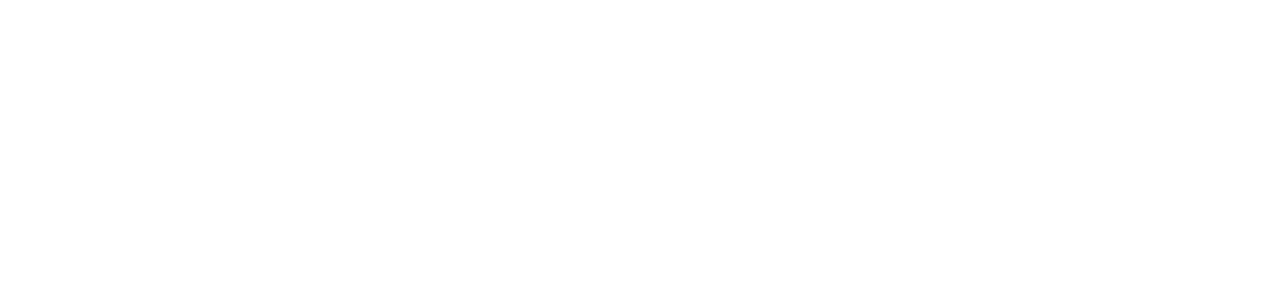
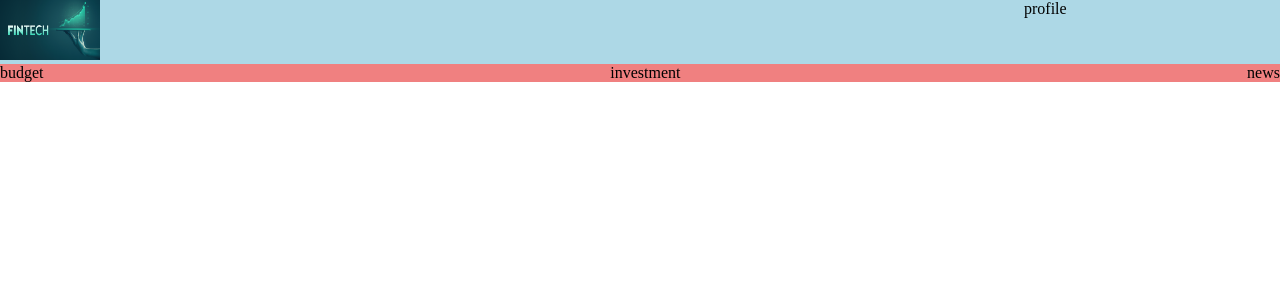
Before and after one commit to mittalsam20/Family-budget-tracker, a React (Create React App) app in the folder client/: page / in a window 1280 px wide. Shown: the top 300 px of the page. Built offline with nearby package versions, Linux system fonts and the light colour scheme.

Commit message:
created a topbar component

```diff
--- a/client/package.json
+++ b/client/package.json
@@ -3,12 +3,14 @@
   "version": "0.1.0",
   "private": true,
   "dependencies": {
+    "@material-ui/core": "^4.12.2",
     "@testing-library/jest-dom": "^5.14.1",
     "@testing-library/react": "^11.2.7",
     "@testing-library/user-event": "^12.8.3",
     "react": "^17.0.2",
     "react-dom": "^17.0.2",
     "react-scripts": "4.0.3",
+    "sass": "^1.35.2",
     "web-vitals": "^1.1.2"
   },
   "scripts": {
--- a/client/src/App.js
+++ b/client/src/App.js
@@ -1,7 +1,10 @@
 import "./App.css";
+import Home from "./pages/home/Home";
 
 const App = () => {
-  return <div></div>;
+  return (
+    <Home />
+  );
 };
 
 export default App;
--- /dev/null
+++ b/client/src/component/topbar/Topbar.jsx
@@ -0,0 +1,24 @@
+import React from 'react'
+import "./Topbar.scss"
+import logo from "../../assets/logo.png"
+
+function Topbar() {
+    return (
+        <div className="topbar">
+            <div className="topbar-top">
+                <div className="logo">
+                    <img src={logo} alt="logo" />
+
+                </div>
+                <div className="profile">profile</div>
+            </div>
+            <div className="topbar-bottom">
+                <div className="budget">budget</div>
+                <div className="investment">investment</div>
+                <div className="news">news</div>
+            </div>
+        </div>
+    )
+}
+
+export default Topbar
--- /dev/null
+++ b/client/src/component/topbar/Topbar.scss
@@ -0,0 +1,30 @@
+.topbar{
+    display: flex;
+    flex-direction: column;
+    /* align-items: center; */
+
+    .topbar-top{
+        display: flex;
+        justify-content: space-between;
+        background-color: lightblue;
+
+        .logo{
+            flex: 8;
+
+            img{
+                height: 60px;
+                width: 100px;
+            }
+        }
+
+        .profile{
+            flex: 2;
+        }
+    }
+
+    .topbar-bottom{
+        display: flex;
+        justify-content: space-between;
+        background-color: lightcoral;
+    }
+}
--- a/client/src/index.css
+++ b/client/src/index.css
@@ -0,0 +1,3 @@
+*{
+    margin: 0;
+}
--- /dev/null
+++ b/client/src/pages/home/Home.jsx
@@ -0,0 +1,13 @@
+import React from 'react'
+import "./Home.scss"
+import Topbar from '../../component/topbar/Topbar'
+
+function Home() {
+    return (
+        <div className="home">
+            <Topbar />
+        </div>
+    )
+}
+
+export default Home
```
Also changed, not shown: client/src/assets/logo.png (added), client/src/pages/home/Home.scss (added), 1 other file (tests, documents, lock files or other folders).
